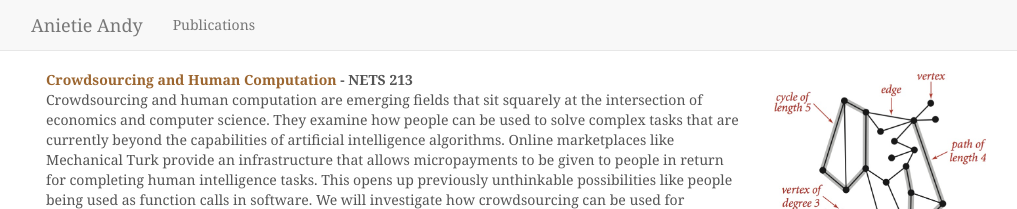
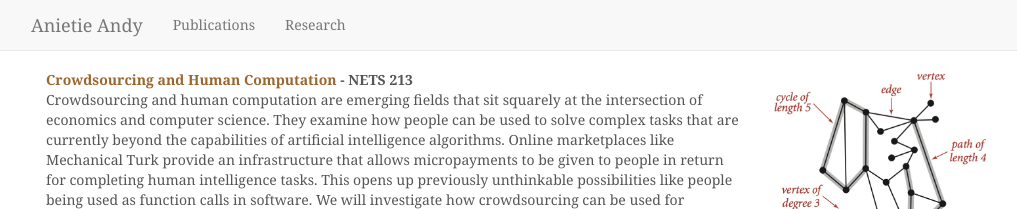
Before and after one commit to anietieandy/anietieandy.github.io, a Jekyll site: the page built from teaching.md, in a window 1280 px wide. Shown: the top 209 px of the page, without its empty margins (124-1141 px from the left). Built offline with Jekyll 4.4.1, drawn with Linux system fonts in a browser that asks for light colours; nearby versions of some CDN libraries.

Commit message:
Update default.html

```diff
--- a/_layouts/default.html
+++ b/_layouts/default.html
@@ -54,7 +54,7 @@
         <nav class="collapse navbar-collapse" role="navigation">
           <ul class="nav navbar-nav">
          	<li><a href="publications.html">Publications</a></li>
-         <!-- <li><a href="research.html">Research</a></li> -->
+          <li><a href="research.html">Research</a></li>
          <!-- <li><a href="resume.html">CV</a></li> -->
           </ul>
         </nav>
```
